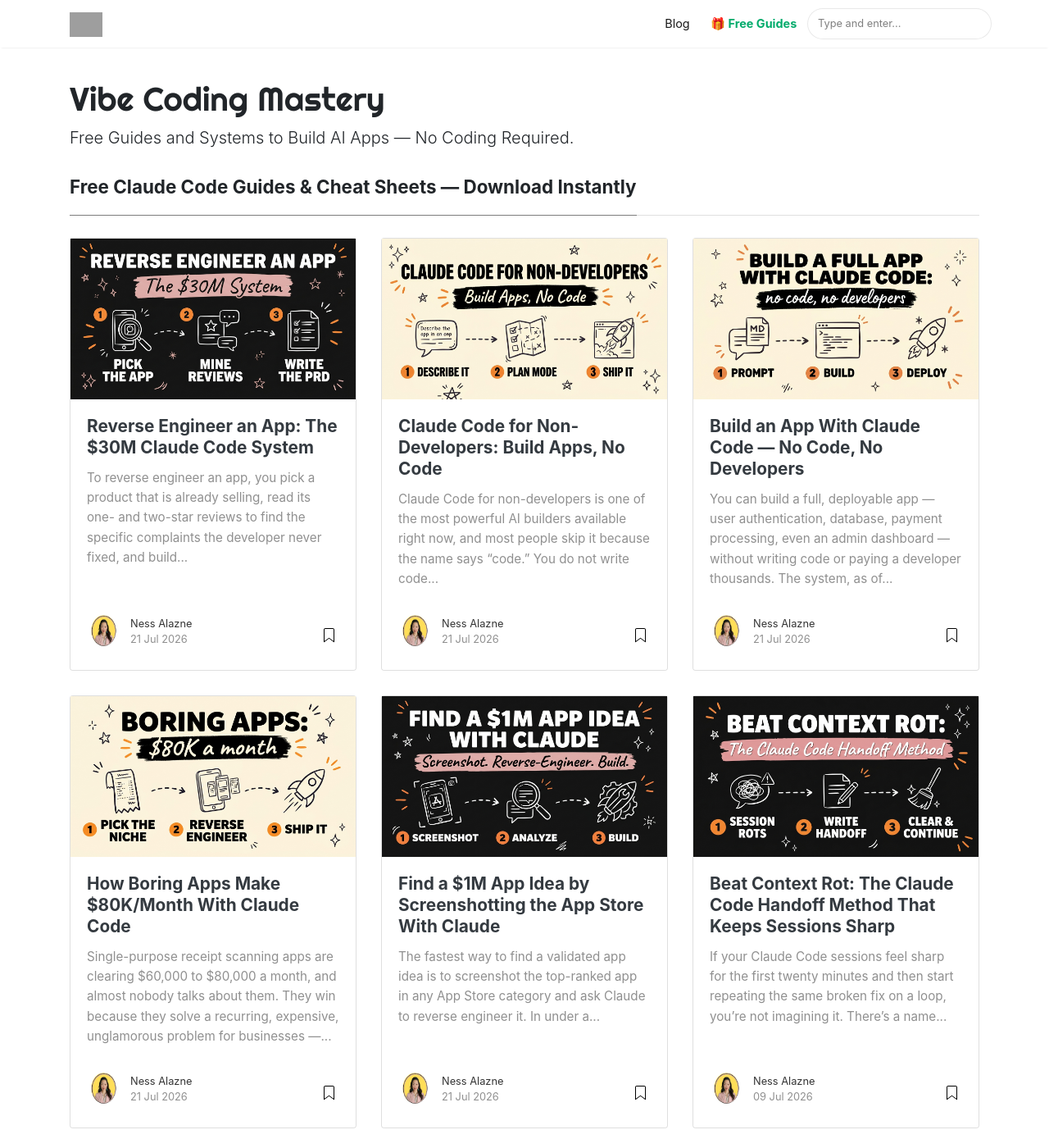
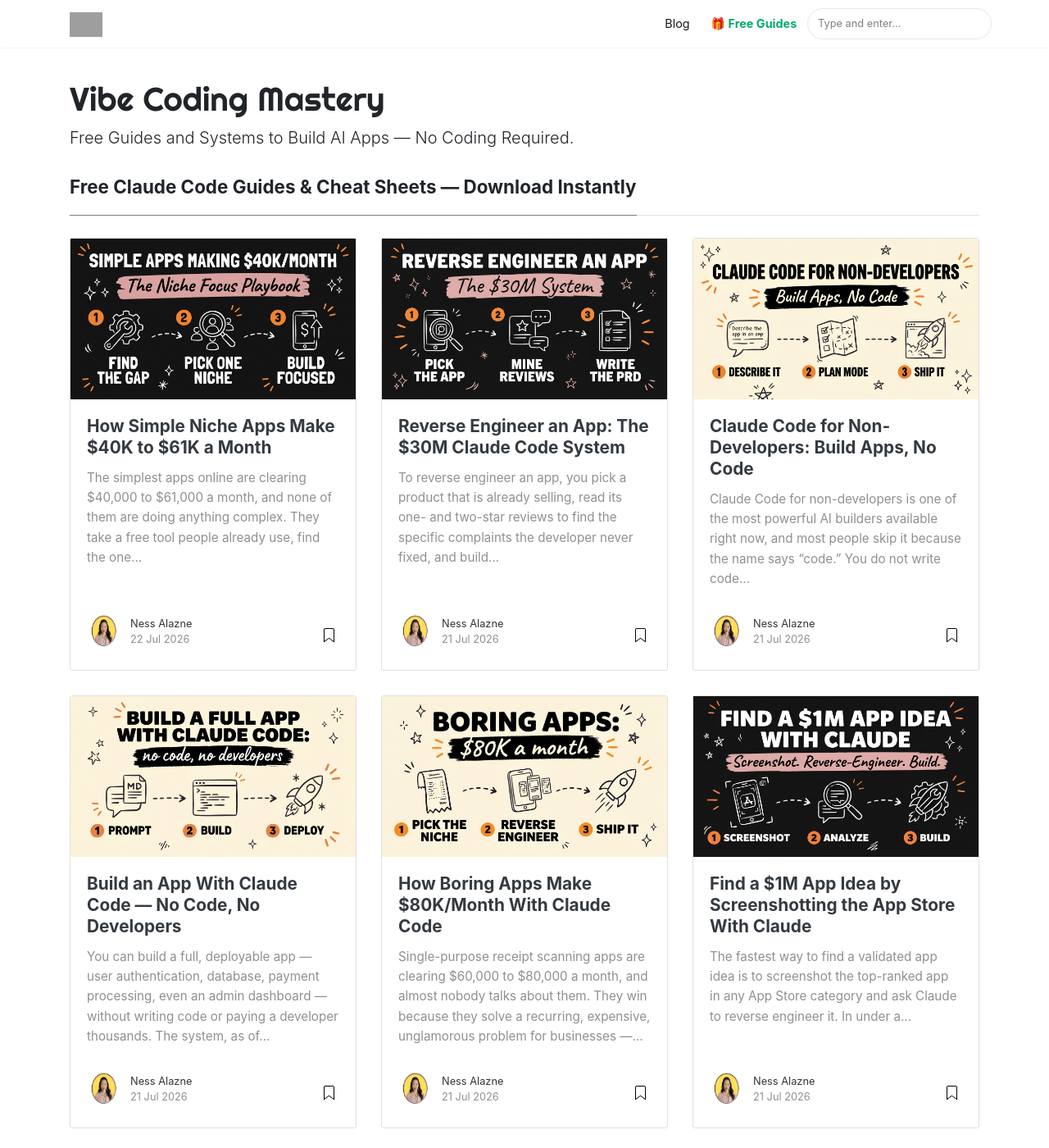
Before and after one commit to nessalazne/nessalazne.github.io, a Jekyll site: the page built from index.html, in a window 1280 px wide and 1400 px high. Shown: the whole window at 82% size. Built offline with Jekyll 4.4.1, drawn with Linux system fonts in a browser that asks for light colours; nearby versions of some CDN libraries; the list of posts is cut into pages by our own code; some of the changed lines change nothing that is shown; some of the changed text lies outside the part shown; grey boxes are pictures that could not be loaded.

Commit message:
Add: How Simple Niche Apps Make $40K to $61K a Month

```diff
--- a/_pages/get.md
+++ b/_pages/get.md
@@ -174,6 +174,14 @@
 
 <script>
 var GUIDES = {
+  "apps": [
+    {
+      title: "The Niche App Playbook",
+      desc: "Your 3-Phase Guide to Turning a Free Tool's Gap Into a Focused App People Pay For",
+      url: "https://hub.digicuratoragency.com/welcome",
+      post: "https://blog.digicuratoragency.com/simple-niche-apps-40k-month/"
+    }
+  ],
   "builder": [
     {
       title: "The Full-App Builder Playbook",
--- /dev/null
+++ b/_posts/2026-07-22-simple-niche-apps-40k-month.md
@@ -0,0 +1,126 @@
+---
+layout: post
+title: "How Simple Niche Apps Make $40K to $61K a Month"
+description: "The simplest profitable apps niche down a free tool for one community and clear $40K–$61K a month. Here's the exact pattern and how to build your own."
+author: ness
+categories: [Claude Code, AI Automation]
+tags: [niche app, app business model, claude code, saas ideas, solopreneur apps]
+image: assets/images/simple-niche-apps-40k-month-header.jpg
+featured: false
+---
+
+The simplest apps online are clearing $40,000 to $61,000 a month, and none of them are doing anything complex. They take a free tool people already use, find the one gap where it falls short, and build a focused version for a single specific audience. No new technology, no big team — just a tighter version of something that already works.
+
+---
+
+## Get the Free Guide
+
+Get the exact playbook for finding a free-tool gap, niching it to one audience, and shipping a focused app around it.
+
+**[Get the free Niche App Playbook →](https://hub.digicuratoragency.com/welcome)**
+
+---
+
+<div style="max-width: 315px; margin: 2rem auto;">
+  <div style="position: relative; padding-bottom: 177.78%; height: 0; overflow: hidden; border-radius: 10px;">
+    <iframe style="position: absolute; top: 0; left: 0; width: 100%; height: 100%;"
+      src="https://www.youtube.com/embed/FajphHl2ogk"
+      frameborder="0"
+      allow="accelerometer; autoplay; clipboard-write; encrypted-media; gyroscope; picture-in-picture"
+      allowfullscreen></iframe>
+  </div>
+</div>
+
+## What Do the Apps Making $40K–$61K a Month Have in Common?
+
+Every one of them follows the same three-step pattern: pick a free tool people already rely on, find the specific place it falls short for one community, and build a small, focused system around that gap. A basic translation app with Apple Watch support brings in $50,000 a month. A screen time blocker built around the Christian faith brings in $40,000 a month. A design subscription built only for churches clears $61,000 a month. None of these are technically hard. Apple's own Translate app, generic screen-time tools, and general design subscriptions already exist — these apps just serve one audience better than the free, general-purpose version ever will.
+
+This is the same reverse-engineering approach we walked through in [how to clone a $1M App Store app with Claude Code](https://blog.digicuratoragency.com/build-1m-app-claude-code/): the winning apps aren't the most feature-rich, they're the most focused.
+
+## Why Out-Focusing Beats Out-Building
+
+You don't need to out-build Google, Apple, or Adobe — you need to out-focus them. A general translation app has to work for every language, every use case, every type of user. That breadth is exactly why it can't serve any single group perfectly. A general screen-time blocker has to stay neutral for a global audience, so it will never speak directly to a Christian parent trying to protect a specific set of values. A general design tool has to serve freelancers, agencies, and enterprises all at once, so it can't build templates specifically for a church bulletin or sermon slide deck.
+
+That gap between "works for everyone" and "works perfectly for one group" is where the $40K–$61K/month apps live. The bigger the incumbent, the more gaps it leaves for a niche version to fill.
+
+## How to Find Your Own Niche App Idea in a Weekend
+
+Finding this kind of gap doesn't require months of research. Here's the process, condensed:
+
+1. **List five free tools you or people around you use daily** — translation apps, habit trackers, screen-time blockers, budgeting apps, design tools.
+2. **Pick one community you understand well** — a faith group, a profession, a hobby, a life stage (new parents, retirees, students).
+3. **Find the specific friction** that community has with the general version of the tool. Ask them directly, or search Reddit and app store reviews for complaints from people in that group.
+4. **Sketch the smallest version** that removes that friction — often just a rebrand, a different default set, or one missing feature.
+5. **Build the MVP with Claude Code** and ship it to the App Store or as a simple web app within a week, not a quarter.
+
+If you want a deeper walkthrough of turning an existing app into a validated idea with an ICP, pain point, and revenue model, [screenshotting the App Store for a $1M app idea](https://blog.digicuratoragency.com/app-idea-research-claude/) covers that process end to end.
+
+## Real Examples: Translation, Screen Time, and Design Apps
+
+The table below breaks down the pattern behind each example from the video — the free tool being niched, the audience it's built for, and the monthly revenue.
+
+| Free Tool Being Niched | Target Audience | Reported Monthly Revenue |
+|---|---|---|
+| Translation apps (like Apple Translate) | Apple Watch users who need hands-free translation | $50,000 |
+| Screen time blockers | Christian parents and families | $40,000 |
+| Design subscription tools | Churches needing bulletins and sermon graphics | $61,000 |
+
+Notice none of these are "AI apps" in the flashy sense — they're narrow, boring, and built for one group. That's the same insight behind [how boring apps make $80K a month with Claude Code](https://blog.digicuratoragency.com/boring-apps-receipt-tracker-claude-code/): the app category doesn't need to be exciting for the revenue to be real.
+
+## FAQ
+
+### Do I need to be a developer to build a niche app like this?
+
+No. As of July 2026, tools like Claude Code let you describe the app you want in plain language and generate a working build, which is why solopreneurs with no engineering background are shipping apps like these in days rather than months.
+
+### How do I find the "gap" in a free tool?
+
+Read app store reviews and Reddit threads from people in your target community, and look for the same complaint repeated across dozens of posts — that repeated friction point is usually the gap a focused app can close.
+
+### Why do faith-based and hobby niches show up so often in these examples?
+
+Tight-knit communities with a shared identity (a faith group, a profession, a hobby) are easier to reach through existing channels — church networks, subreddits, Facebook groups — and they're more willing to pay for something built specifically for them instead of a generic alternative.
+
+### Is $40K–$61K a month realistic for a first app?
+
+It's realistic as a ceiling to aim for, not a guaranteed outcome — these are reported top performers, not the average. The reliable part of the pattern is the process: niche a free tool for one community and out-focus the incumbent.
+
+### What's the fastest way to validate a niche app idea before building it?
+
+Search for the free tool's complaints from your target community first. If dozens of people in that group are already voicing the same frustration, you have a validated gap before writing a single line of code.
+
+Ready to stop guessing and actually ship one of these? [Join the Vibe Coding Build →](https://hub.digicuratoragency.com/about) for the full build walkthroughs and prompt systems used to turn ideas like these into working apps.
+
+<script type="application/ld+json">
+{
+  "@context": "https://schema.org",
+  "@type": "FAQPage",
+  "mainEntity": [
+    {
+      "@type": "Question",
+      "name": "Do I need to be a developer to build a niche app like this?",
+      "acceptedAnswer": { "@type": "Answer", "text": "No. As of July 2026, tools like Claude Code let you describe the app you want in plain language and generate a working build, which is why solopreneurs with no engineering background are shipping apps like these in days rather than months." }
+    },
+    {
+      "@type": "Question",
+      "name": "How do I find the \"gap\" in a free tool?",
+      "acceptedAnswer": { "@type": "Answer", "text": "Read app store reviews and Reddit threads from people in your target community, and look for the same complaint repeated across dozens of posts — that repeated friction point is usually the gap a focused app can close." }
+    },
+    {
+      "@type": "Question",
+      "name": "Why do faith-based and hobby niches show up so often in these examples?",
+      "acceptedAnswer": { "@type": "Answer", "text": "Tight-knit communities with a shared identity are easier to reach through existing channels and more willing to pay for something built specifically for them instead of a generic alternative." }
+    },
+    {
+      "@type": "Question",
+      "name": "Is $40K–$61K a month realistic for a first app?",
+      "acceptedAnswer": { "@type": "Answer", "text": "It's realistic as a ceiling to aim for, not a guaranteed outcome — these are reported top performers, not the average. The reliable part of the pattern is the process: niche a free tool for one community and out-focus the incumbent." }
+    },
+    {
+      "@type": "Question",
+      "name": "What's the fastest way to validate a niche app idea before building it?",
+      "acceptedAnswer": { "@type": "Answer", "text": "Search for the free tool's complaints from your target community first. If dozens of people in that group are already voicing the same frustration, you have a validated gap before writing a single line of code." }
+    }
+  ]
+}
+</script>
```
Also changed, not shown: assets/images/simple-niche-apps-40k-month-header.jpg (added), 1 other file.
